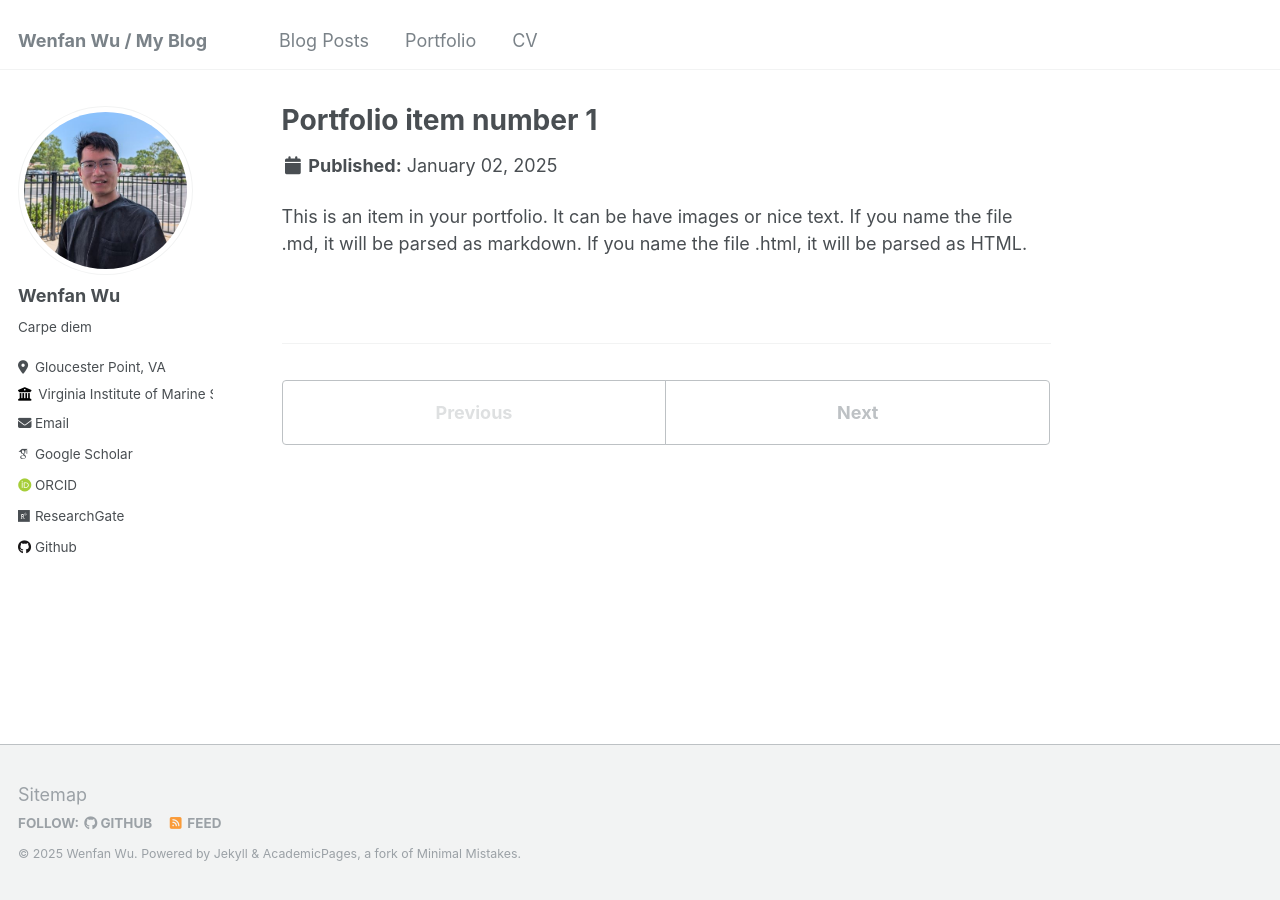
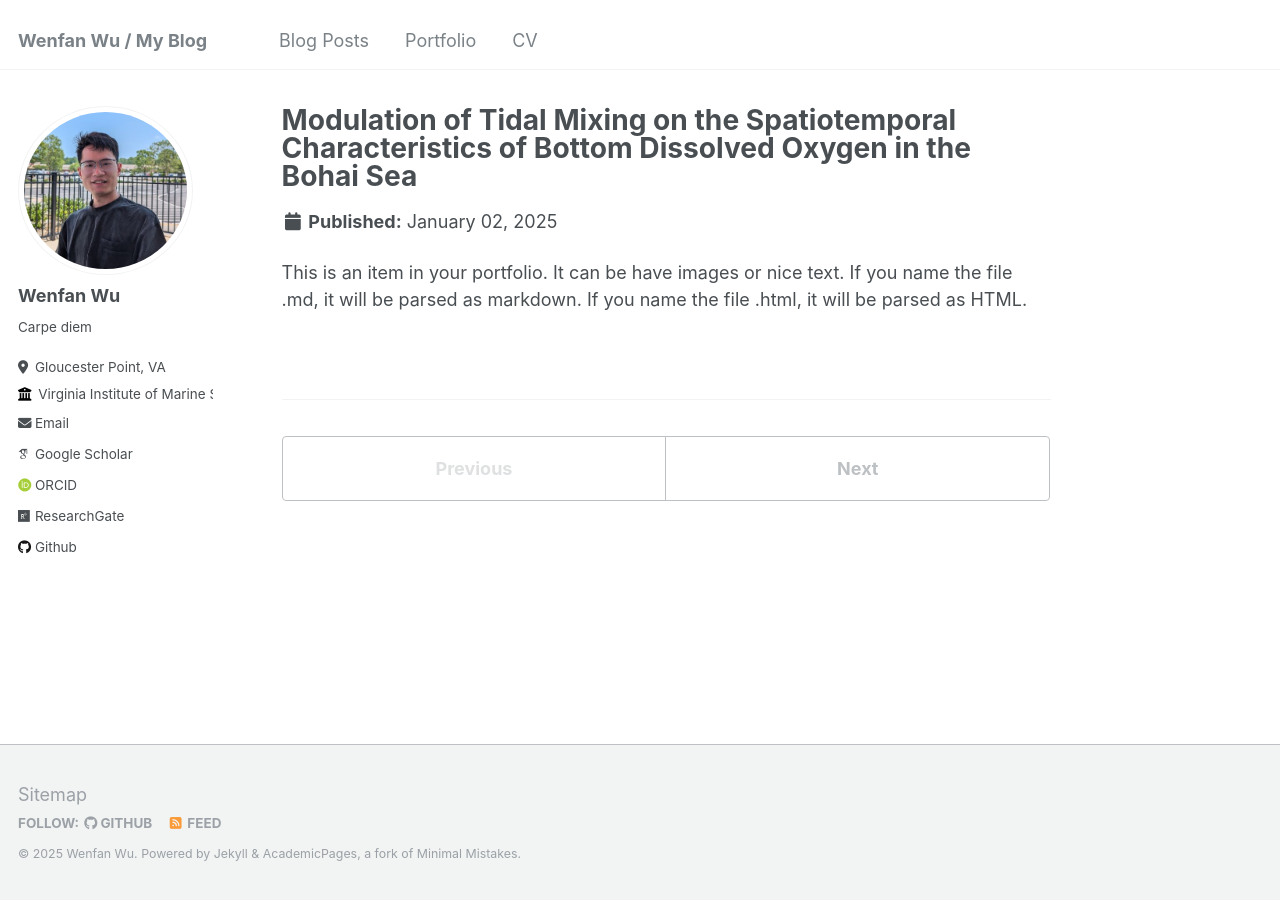
Before and after one commit to wenfanwu/wenfanwu.github.io, a Jekyll site: the page built from _portfolio/portfolio-1.md, in a window 1280 px wide. Built offline with Jekyll 4.4.1, drawn with Linux system fonts in a browser that asks for light colours; some web fonts are replaced.

Commit message:
Update portfolio-1.md

```diff
--- a/_portfolio/portfolio-1.md
+++ b/_portfolio/portfolio-1.md
@@ -1,5 +1,5 @@
 ---
-title: "Portfolio item number 1"
+title: "Modulation of Tidal Mixing on the Spatiotemporal Characteristics of Bottom Dissolved Oxygen in the Bohai Sea"
 excerpt: "Short description of portfolio item number 1<br/><img src='/images/500x300.png'>"
 collection: portfolio
 ---
```
